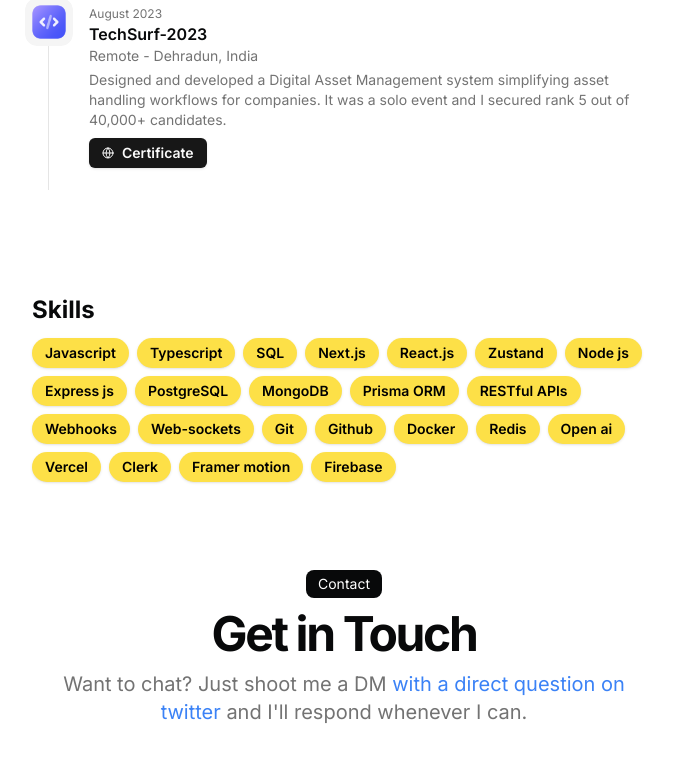
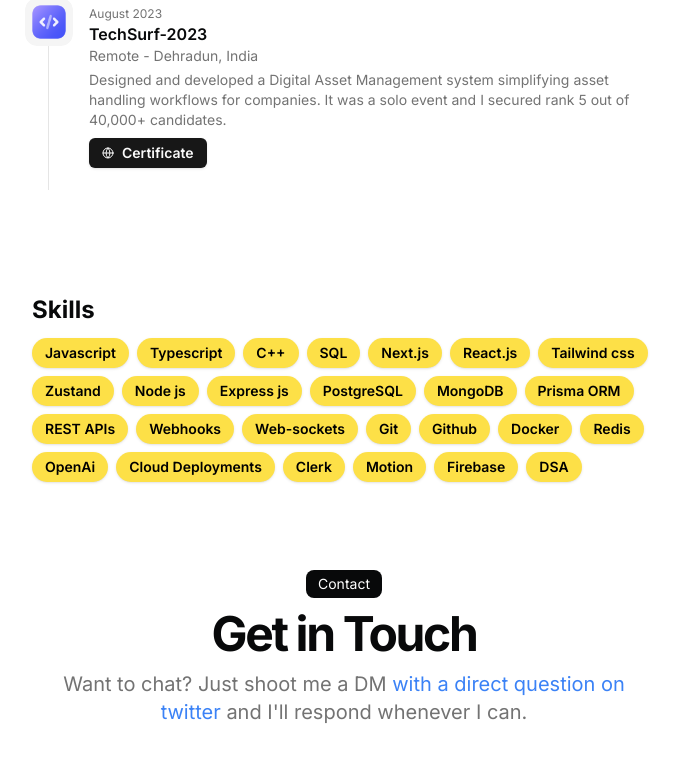
Before and after one commit to Gautamsajwan/Gautam_Portfolio, a Next.js app: page / in a window 1280 px wide. Shown: the part 2944-3706 px from the top of the page, without its empty margins (296-975 px from the left). Built offline with nearby package versions, Linux system fonts and the light colour scheme.

Commit message:
updated skill info

```diff
--- a/src/data/resume.tsx
+++ b/src/data/resume.tsx
@@ -16,27 +16,30 @@ export const DATA = {
   skills: [
     "Javascript",
     "Typescript",
+    "C++",
     "SQL",
     "Next.js",
     "React.js",
+    "Tailwind css",
     "Zustand",
     "Node js",
     "Express js",
     "PostgreSQL",
     "MongoDB",
     "Prisma ORM",
-    "RESTful APIs",
+    "REST APIs",
     "Webhooks",
     "Web-sockets",
     "Git",
     "Github",
     "Docker",
     "Redis",
-    "Open ai",
-    "Vercel",
+    "OpenAi",
+    "Cloud Deployments",
     "Clerk",
-    "Framer motion",
+    "Motion",
     "Firebase",
+    "DSA"
   ],
   navbar: [
     { href: "/", icon: HomeIcon, label: "Home" },
```
